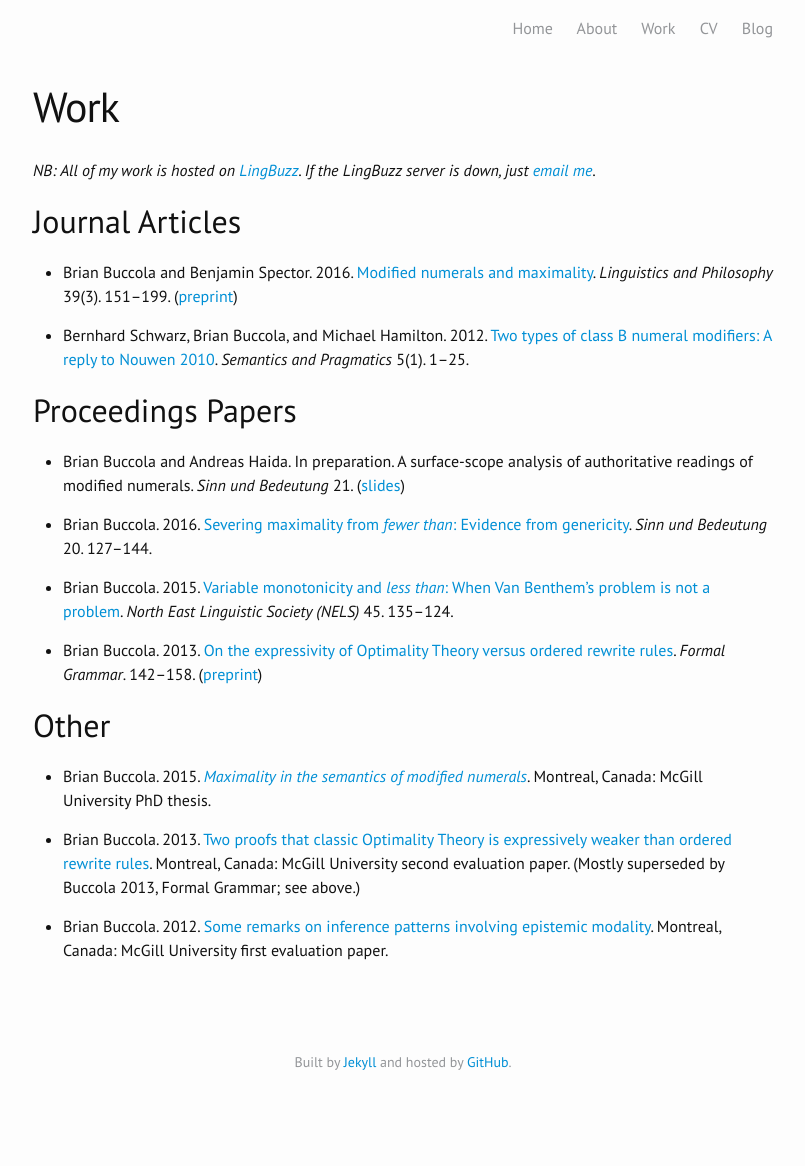
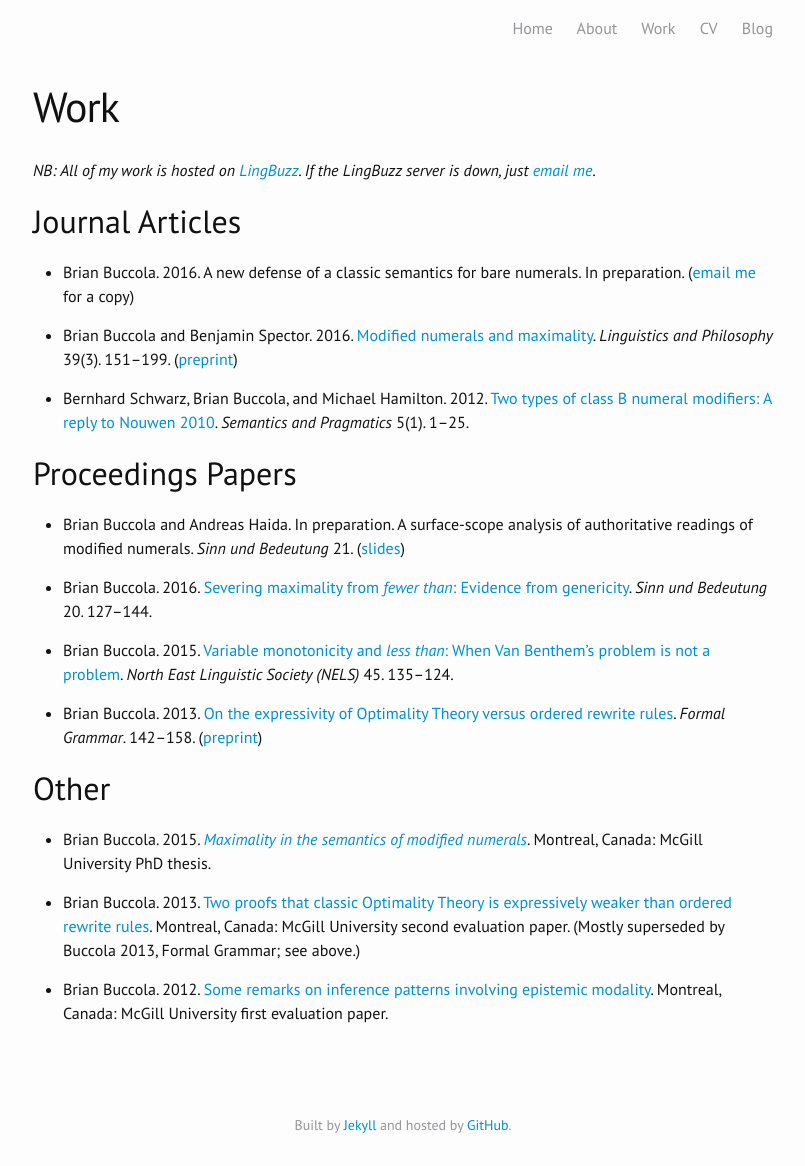
Before and after one commit to brianbuccola/brianbuccola.github.io, a Jekyll site: the page built from work.md, in a window 1280 px wide. Shown: the whole page, without its empty margins (237-1042 px from the left). Built offline with Jekyll 4.4.1, drawn with Linux system fonts in a browser that asks for light colours; some web fonts are replaced; before the commit the page ends 1103 px from its top, so only the background shows below that.

Commit message:
add bare numerals manuscript

```diff
--- a/work.md
+++ b/work.md
@@ -11,6 +11,8 @@ redirect_from: /research.html
 [email]: mailto:brian.buccola@gmail.com
 
 ## Journal Articles
+
+- Brian Buccola. 2016. A new defense of a classic semantics for bare numerals. In preparation. ([email me][email] for a copy)
 
 - Brian Buccola and Benjamin Spector. 2016. [Modified numerals and maximality][lp-doi]. *Linguistics and Philosophy* 39(3). 151--199. ([preprint][lp-lb])
 
```
